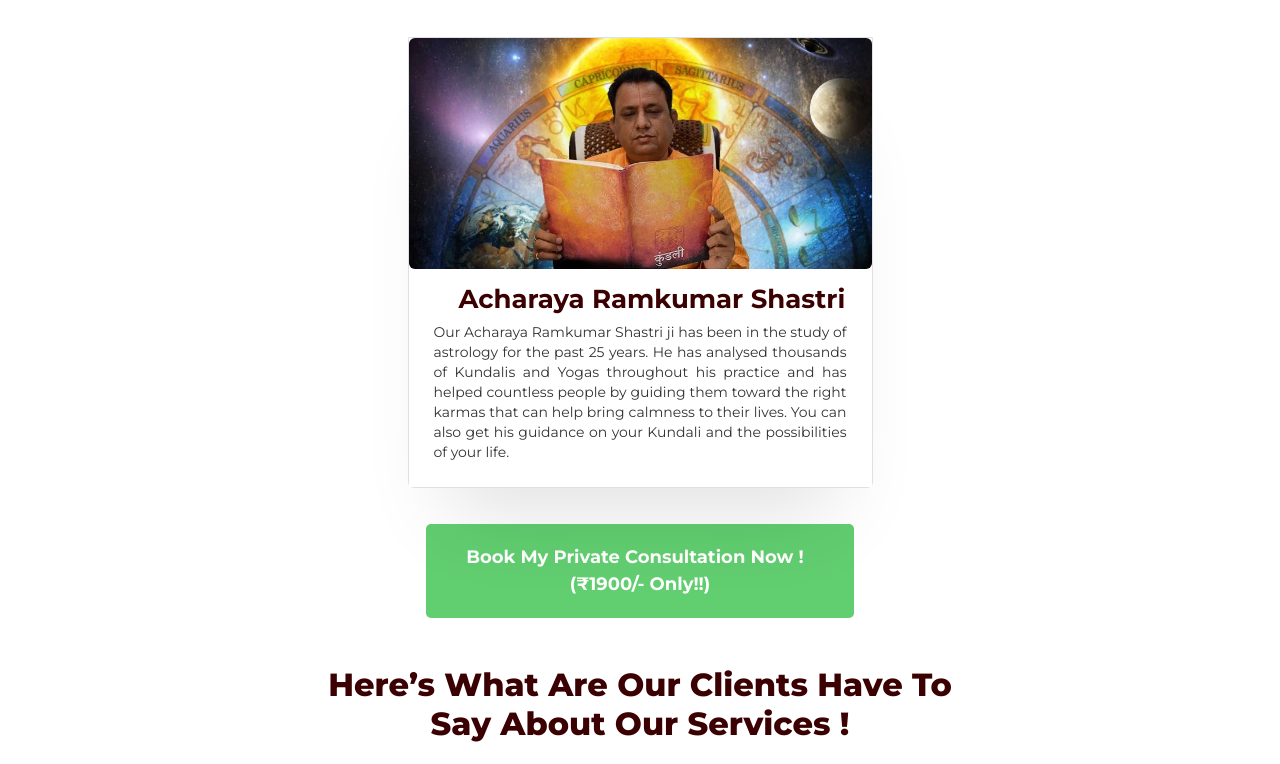
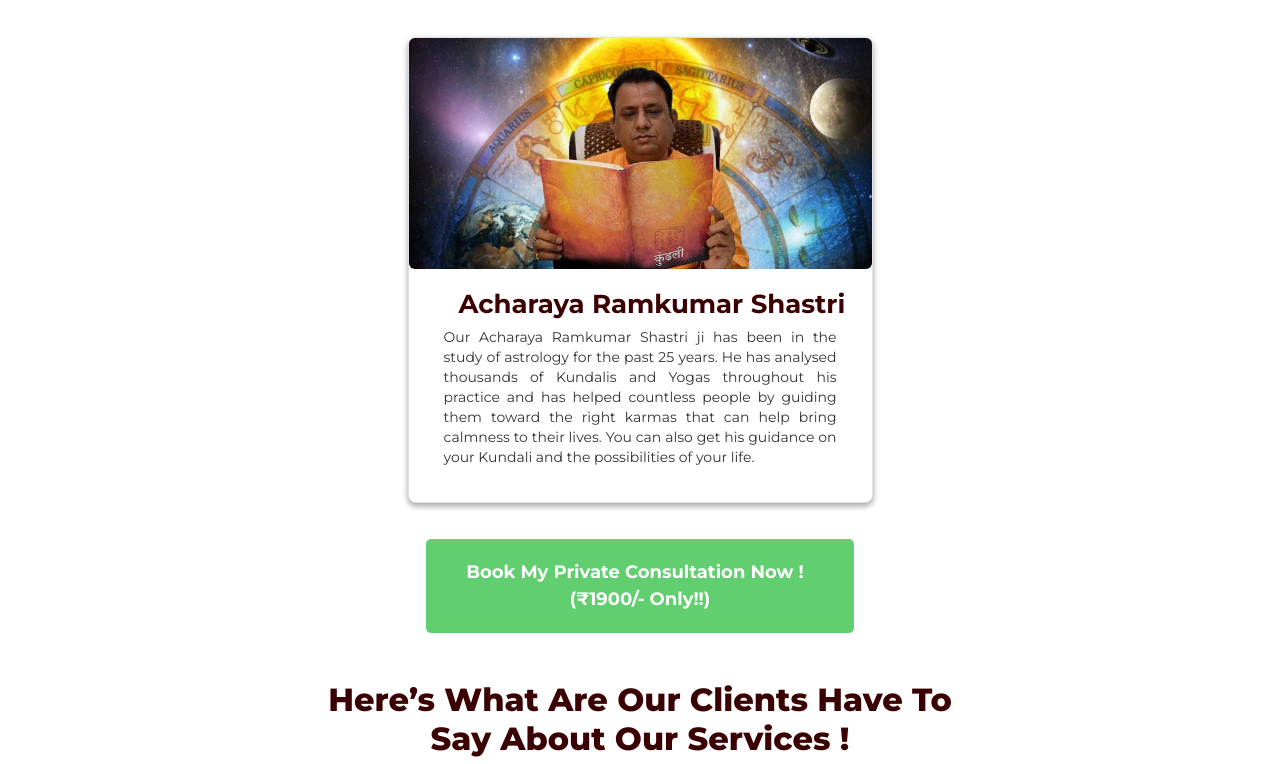
Before and after one commit to Shivam1101/Ask-Me-Astro, a plain HTML site: page appointment.html in a window 1280 px wide. Shown: the part 1817-2581 px from the top of the page. Drawn offline with nearby package versions, Linux system fonts and the light colour scheme; grey boxes are pictures that could not be loaded.

Commit message:
Update style.css

```diff
--- a/style.css
+++ b/style.css
@@ -1320,29 +1320,30 @@ radial-gradient(at 0% 0%, hsla(343,100%,76%,1) 0px, transparent 50%);*/
     margin-left: 50px;
     font-size: 26px;
     width: 100%;
-    margin-top: 15px;
+    margin-top: 20px;
     color: #3B0002;
 
 }
 .abt-wrapper
 {
     background: #fff;
-    box-shadow: 0px 64px 80px -40px rgba(0, 0, 0, 0.12);
+    /*box-shadow: 0px 64px 80px -40px rgba(0, 0, 0, 0.12);*/
+    box-shadow: 0 3px 6px rgba(0, 0, 0, 0.16), 0 3px 6px rgba(0, 0, 0, 0.23);
     border: 1px solid #DEE0E3;
     margin-bottom: 20px;
-    border-bottom-left-radius: 6px;
-    border-bottom-right-radius: 6px;
+   border-radius: 8px;
+
 }
 .abt-info {
     font-size: 14px;
     line-height: 20px;
-    background: #fff;
+    /*background: #fff;*/
     /*padding: 40px 50px 40px 40px;*/
     /*margin-left: -90px;*/
     margin-top:10px;
     /*width: 85%;*/
     text-align: justify;
-    padding: 0px 25px 25px 25px;
+    padding: 0px 35px 35px 35px;
 }
 
 .country-code {
```
